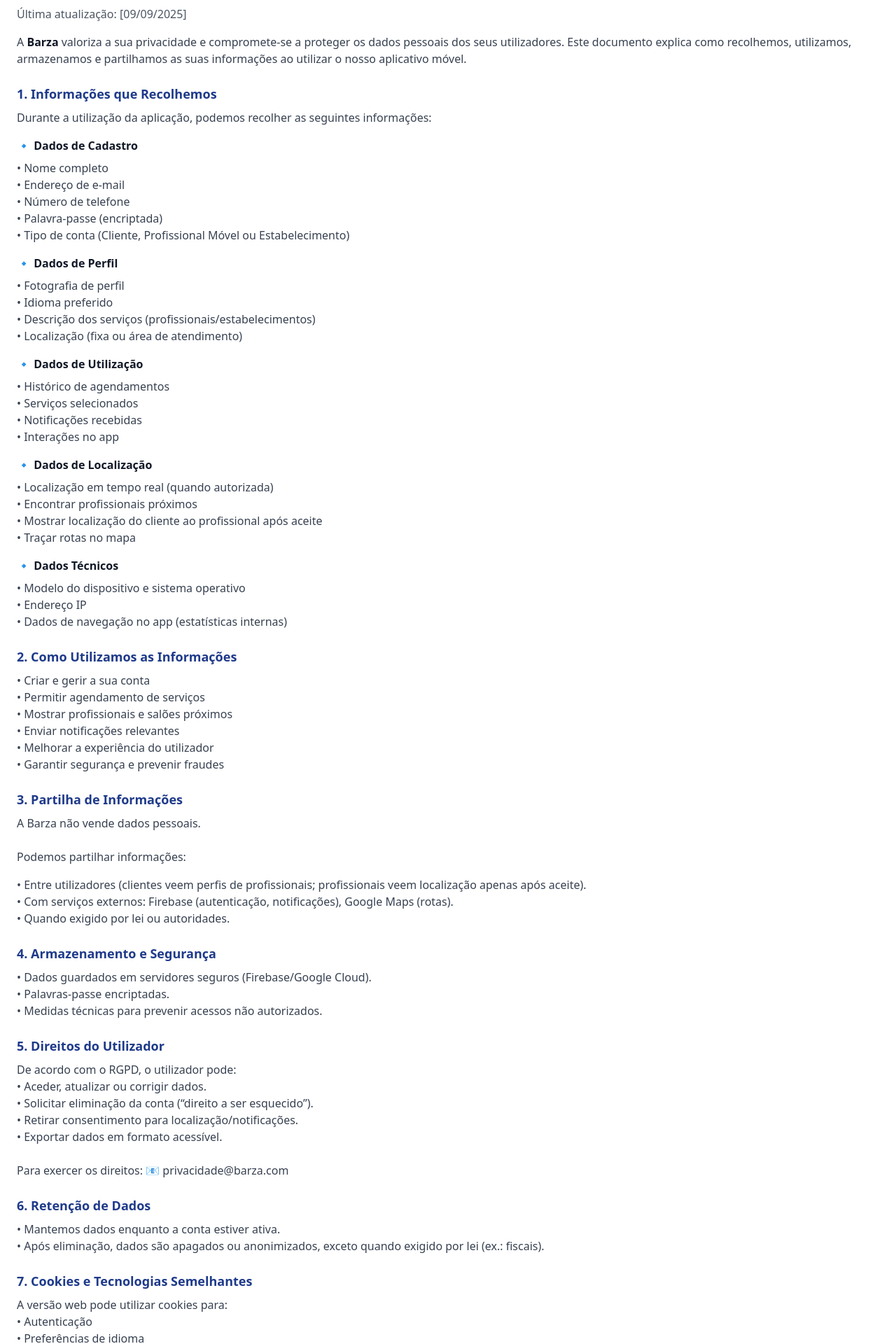
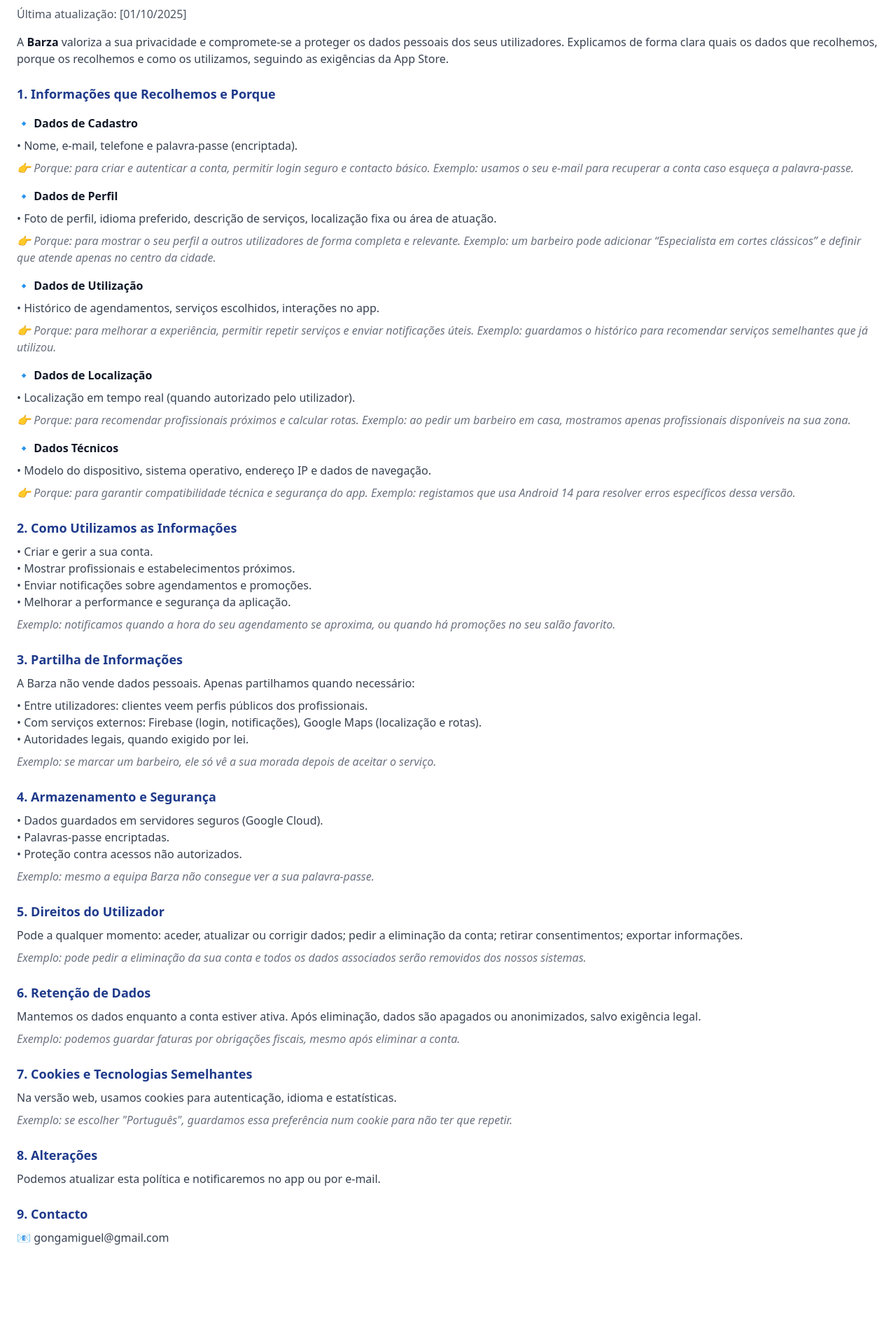
Before and after one commit to Barza-tech/Barza_landing, a React (Vite) app: page /privacy in a window 1280 px wide. Shown: the part 140-2060 px from the top of the page at 70% size. After the commit the page ends 1952 px from the top, so only its background shows below. Built offline with nearby package versions, Linux system fonts and the light colour scheme.

Commit message:
chore:fix

```diff
--- a/src/components/Privacy.tsx
+++ b/src/components/Privacy.tsx
@@ -1,10 +1,7 @@
 import React from "react";
 import { ArrowLeft } from "lucide-react";
 
-
-
 const PrivacyScreen: React.FC = () => {
-
   return (
     <div className="flex flex-col min-h-screen">
       {/* Gradient Header */}
@@ -25,122 +22,141 @@ const PrivacyScreen: React.FC = () => {
         <h2 className="text-xl font-bold text-blue-900 mb-2">
           Política de Privacidade – Barza
         </h2>
-        <p className="text-gray-600 mb-4">Última atualização: [09/09/2025]</p>
+        <p className="text-gray-600 mb-4">Última atualização: [01/10/2025]</p>
 
         <p className="text-gray-700 mb-4">
-          A <span className="font-bold text-gray-900">Barza</span> valoriza a sua privacidade e
-          compromete-se a proteger os dados pessoais dos seus utilizadores. Este documento explica
-          como recolhemos, utilizamos, armazenamos e partilhamos as suas informações ao utilizar o
-          nosso aplicativo móvel.
+          A <span className="font-bold text-gray-900">Barza</span> valoriza a sua privacidade e compromete-se a proteger os dados pessoais dos seus utilizadores.
+          Explicamos de forma clara quais os dados que recolhemos, porque os recolhemos e como os utilizamos, seguindo as exigências da App Store.
         </p>
 
         {/* Section 1 */}
         <h3 className="text-lg font-bold text-blue-900 mt-6 mb-2">
-          1. Informações que Recolhemos
+          1. Informações que Recolhemos e Porque
         </h3>
-        <p className="text-gray-700 mb-4">
-          Durante a utilização da aplicação, podemos recolher as seguintes informações:
-        </p>
 
         <h4 className="text-base font-semibold text-gray-900 mt-4 mb-2">🔹 Dados de Cadastro</h4>
-        <p className="text-gray-700 mb-4">
-          • Nome completo <br />• Endereço de e-mail <br />• Número de telefone <br />• Palavra-passe
-          (encriptada) <br />• Tipo de conta (Cliente, Profissional Móvel ou Estabelecimento)
+        <p className="text-gray-700 mb-2">
+          • Nome, e-mail, telefone e palavra-passe (encriptada).
+        </p>
+        <p className="text-gray-500 italic mb-4">
+          👉 Porque: para criar e autenticar a conta, permitir login seguro e contacto básico.
+          Exemplo: usamos o seu e-mail para recuperar a conta caso esqueça a palavra-passe.
         </p>
 
         <h4 className="text-base font-semibold text-gray-900 mt-4 mb-2">🔹 Dados de Perfil</h4>
-        <p className="text-gray-700 mb-4">
-          • Fotografia de perfil <br />• Idioma preferido <br />• Descrição dos serviços
-          (profissionais/estabelecimentos) <br />• Localização (fixa ou área de atendimento)
+        <p className="text-gray-700 mb-2">
+          • Foto de perfil, idioma preferido, descrição de serviços, localização fixa ou área de atuação.
+        </p>
+        <p className="text-gray-500 italic mb-4">
+          👉 Porque: para mostrar o seu perfil a outros utilizadores de forma completa e relevante.
+          Exemplo: um barbeiro pode adicionar “Especialista em cortes clássicos” e definir que atende apenas no centro da cidade.
         </p>
 
         <h4 className="text-base font-semibold text-gray-900 mt-4 mb-2">🔹 Dados de Utilização</h4>
-        <p className="text-gray-700 mb-4">
-          • Histórico de agendamentos <br />• Serviços selecionados <br />• Notificações recebidas{" "}
-          <br />• Interações no app
+        <p className="text-gray-700 mb-2">
+          • Histórico de agendamentos, serviços escolhidos, interações no app.
+        </p>
+        <p className="text-gray-500 italic mb-4">
+          👉 Porque: para melhorar a experiência, permitir repetir serviços e enviar notificações úteis.
+          Exemplo: guardamos o histórico para recomendar serviços semelhantes que já utilizou.
         </p>
 
         <h4 className="text-base font-semibold text-gray-900 mt-4 mb-2">🔹 Dados de Localização</h4>
-        <p className="text-gray-700 mb-4">
-          • Localização em tempo real (quando autorizada) <br />• Encontrar profissionais próximos{" "}
-          <br />• Mostrar localização do cliente ao profissional após aceite <br />• Traçar rotas no
-          mapa
+        <p className="text-gray-700 mb-2">
+          • Localização em tempo real (quando autorizado pelo utilizador).
+        </p>
+        <p className="text-gray-500 italic mb-4">
+          👉 Porque: para recomendar profissionais próximos e calcular rotas.
+          Exemplo: ao pedir um barbeiro em casa, mostramos apenas profissionais disponíveis na sua zona.
         </p>
 
         <h4 className="text-base font-semibold text-gray-900 mt-4 mb-2">🔹 Dados Técnicos</h4>
-        <p className="text-gray-700 mb-4">
-          • Modelo do dispositivo e sistema operativo <br />• Endereço IP <br />• Dados de navegação
-          no app (estatísticas internas)
+        <p className="text-gray-700 mb-2">
+          • Modelo do dispositivo, sistema operativo, endereço IP e dados de navegação.
+        </p>
+        <p className="text-gray-500 italic mb-4">
+          👉 Porque: para garantir compatibilidade técnica e segurança do app.
+          Exemplo: registamos que usa Android 14 para resolver erros específicos dessa versão.
         </p>
 
         {/* Section 2 */}
         <h3 className="text-lg font-bold text-blue-900 mt-6 mb-2">
           2. Como Utilizamos as Informações
         </h3>
-        <p className="text-gray-700 mb-4">
-          • Criar e gerir a sua conta <br />• Permitir agendamento de serviços <br />• Mostrar
-          profissionais e salões próximos <br />• Enviar notificações relevantes <br />• Melhorar a
-          experiência do utilizador <br />• Garantir segurança e prevenir fraudes
+        <p className="text-gray-700 mb-2">
+          • Criar e gerir a sua conta. <br />
+          • Mostrar profissionais e estabelecimentos próximos. <br />
+          • Enviar notificações sobre agendamentos e promoções. <br />
+          • Melhorar a performance e segurança da aplicação.
+        </p>
+        <p className="text-gray-500 italic mb-4">
+          Exemplo: notificamos quando a hora do seu agendamento se aproxima, ou quando há promoções no seu salão favorito.
         </p>
 
         {/* Section 3 */}
         <h3 className="text-lg font-bold text-blue-900 mt-6 mb-2">
           3. Partilha de Informações
         </h3>
-        <p className="text-gray-700 mb-4">
-          A Barza não vende dados pessoais. <br />
-          <br />Podemos partilhar informações:
+        <p className="text-gray-700 mb-2">
+          A Barza não vende dados pessoais. Apenas partilhamos quando necessário:
         </p>
-        <p className="text-gray-700 mb-4">
-          • Entre utilizadores (clientes veem perfis de profissionais; profissionais veem localização
-          apenas após aceite). <br />• Com serviços externos: Firebase (autenticação, notificações),
-          Google Maps (rotas). <br />• Quando exigido por lei ou autoridades.
+        <p className="text-gray-700 mb-2">
+          • Entre utilizadores: clientes veem perfis públicos dos profissionais. <br />
+          • Com serviços externos: Firebase (login, notificações), Google Maps (localização e rotas). <br />
+          • Autoridades legais, quando exigido por lei.
+        </p>
+        <p className="text-gray-500 italic mb-4">
+          Exemplo: se marcar um barbeiro, ele só vê a sua morada depois de aceitar o serviço.
         </p>
 
         {/* Section 4 */}
         <h3 className="text-lg font-bold text-blue-900 mt-6 mb-2">4. Armazenamento e Segurança</h3>
-        <p className="text-gray-700 mb-4">
-          • Dados guardados em servidores seguros (Firebase/Google Cloud). <br />• Palavras-passe
-          encriptadas. <br />• Medidas técnicas para prevenir acessos não autorizados.
+        <p className="text-gray-700 mb-2">
+          • Dados guardados em servidores seguros (Google Cloud). <br />
+          • Palavras-passe encriptadas. <br />
+          • Proteção contra acessos não autorizados.
+        </p>
+        <p className="text-gray-500 italic mb-4">
+          Exemplo: mesmo a equipa Barza não consegue ver a sua palavra-passe.
         </p>
 
         {/* Section 5 */}
         <h3 className="text-lg font-bold text-blue-900 mt-6 mb-2">5. Direitos do Utilizador</h3>
-        <p className="text-gray-700 mb-4">
-          De acordo com o RGPD, o utilizador pode: <br />• Aceder, atualizar ou corrigir dados.{" "}
-          <br />• Solicitar eliminação da conta (“direito a ser esquecido”). <br />• Retirar
-          consentimento para localização/notificações. <br />• Exportar dados em formato acessível.{" "}
-          <br />
-          <br /> Para exercer os direitos: 📧 privacidade@barza.com
+        <p className="text-gray-700 mb-2">
+          Pode a qualquer momento: aceder, atualizar ou corrigir dados; pedir a eliminação da conta; retirar consentimentos; exportar informações.
+        </p>
+        <p className="text-gray-500 italic mb-4">
+          Exemplo: pode pedir a eliminação da sua conta e todos os dados associados serão removidos dos nossos sistemas.
         </p>
 
         {/* Section 6 */}
         <h3 className="text-lg font-bold text-blue-900 mt-6 mb-2">6. Retenção de Dados</h3>
-        <p className="text-gray-700 mb-4">
-          • Mantemos dados enquanto a conta estiver ativa. <br />• Após eliminação, dados são
-          apagados ou anonimizados, exceto quando exigido por lei (ex.: fiscais).
+        <p className="text-gray-700 mb-2">
+          Mantemos os dados enquanto a conta estiver ativa. Após eliminação, dados são apagados ou anonimizados, salvo exigência legal.
+        </p>
+        <p className="text-gray-500 italic mb-4">
+          Exemplo: podemos guardar faturas por obrigações fiscais, mesmo após eliminar a conta.
         </p>
 
         {/* Section 7 */}
-        <h3 className="text-lg font-bold text-blue-900 mt-6 mb-2">
-          7. Cookies e Tecnologias Semelhantes
-        </h3>
-        <p className="text-gray-700 mb-4">
-          A versão web pode utilizar cookies para: <br />• Autenticação <br />• Preferências de
-          idioma <br />• Estatísticas de uso
+        <h3 className="text-lg font-bold text-blue-900 mt-6 mb-2">7. Cookies e Tecnologias Semelhantes</h3>
+        <p className="text-gray-700 mb-2">
+          Na versão web, usamos cookies para autenticação, idioma e estatísticas.
+        </p>
+        <p className="text-gray-500 italic mb-4">
+          Exemplo: se escolher "Português", guardamos essa preferência num cookie para não ter que repetir.
         </p>
 
         {/* Section 8 */}
         <h3 className="text-lg font-bold text-blue-900 mt-6 mb-2">8. Alterações</h3>
-        <p className="text-gray-700 mb-4">
-          Esta Política pode ser atualizada periodicamente. Alterações serão notificadas no app ou
-          via e-mail.
+        <p className="text-gray-700 mb-2">
+          Podemos atualizar esta política e notificaremos no app ou por e-mail.
         </p>
 
         {/* Section 9 */}
         <h3 className="text-lg font-bold text-blue-900 mt-6 mb-2">9. Contacto</h3>
-        <p className="text-gray-700 mb-4">
-          Em caso de dúvidas, contacte-nos através do e-mail: <br />📧 gongamiguel@gmail.com
+        <p className="text-gray-700 mb-2">
+          📧 gongamiguel@gmail.com
         </p>
       </div>
     </div>
```
